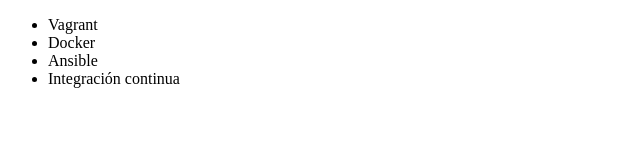
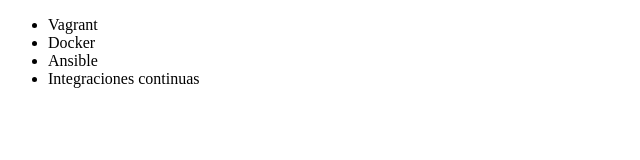
Before and after one commit to kevingarcia19/alura-git, a plain HTML site: page index.html in a window 1280 px wide. Shown: the full height of the page, 0-640 px from the left. Drawn offline with Linux system fonts and the light colour scheme.

Commit message:
modificacion de un curso

```diff
--- a/index.html
+++ b/index.html
@@ -9,7 +9,7 @@
          <li> Vagrant </li>
          <li> Docker </li>
          <li> Ansible </li>
-         <li> Integración continua </li>
+         <li> Integraciones continuas </li>
      </ul>
 </body>
 </html>
```
